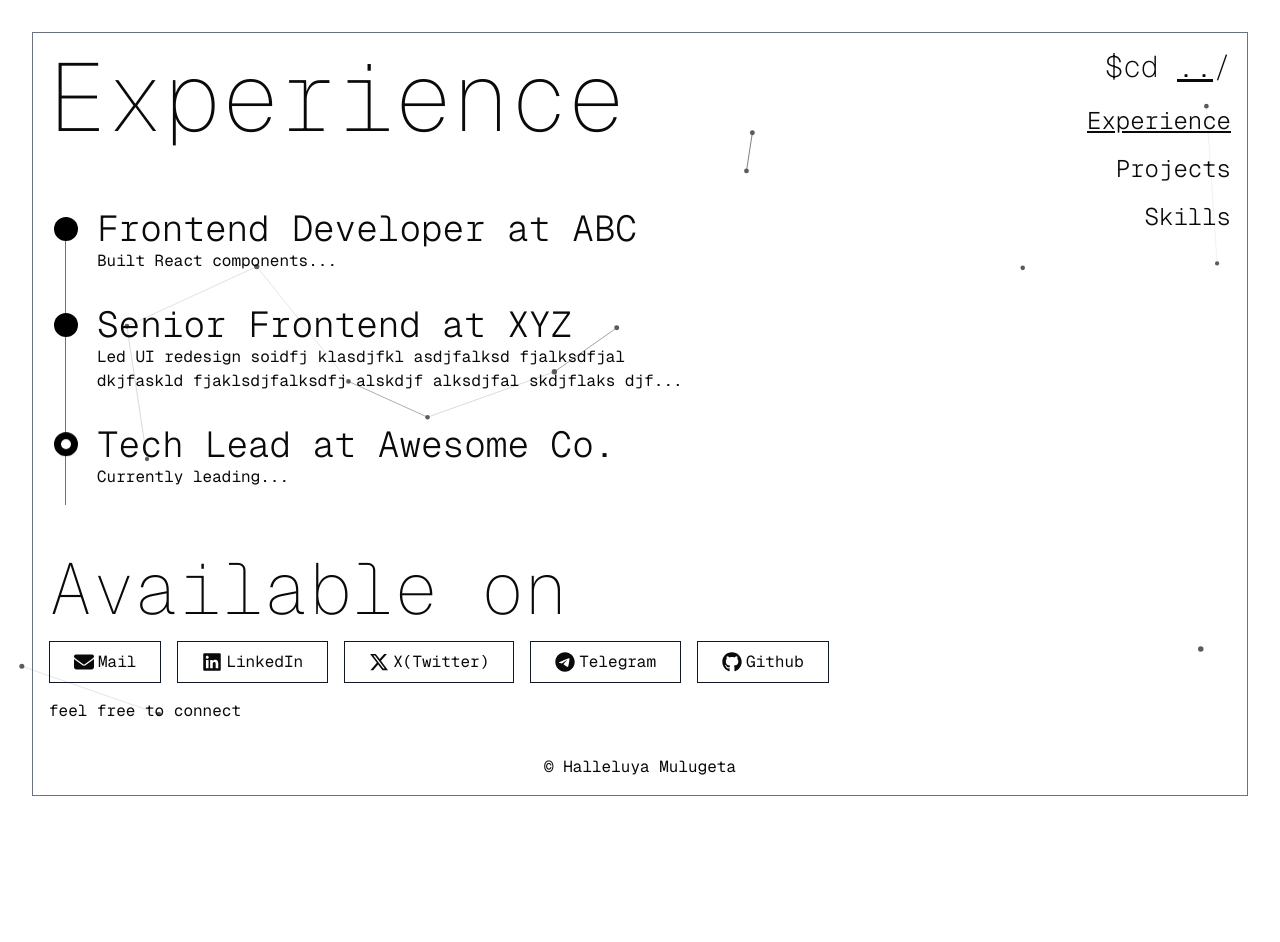
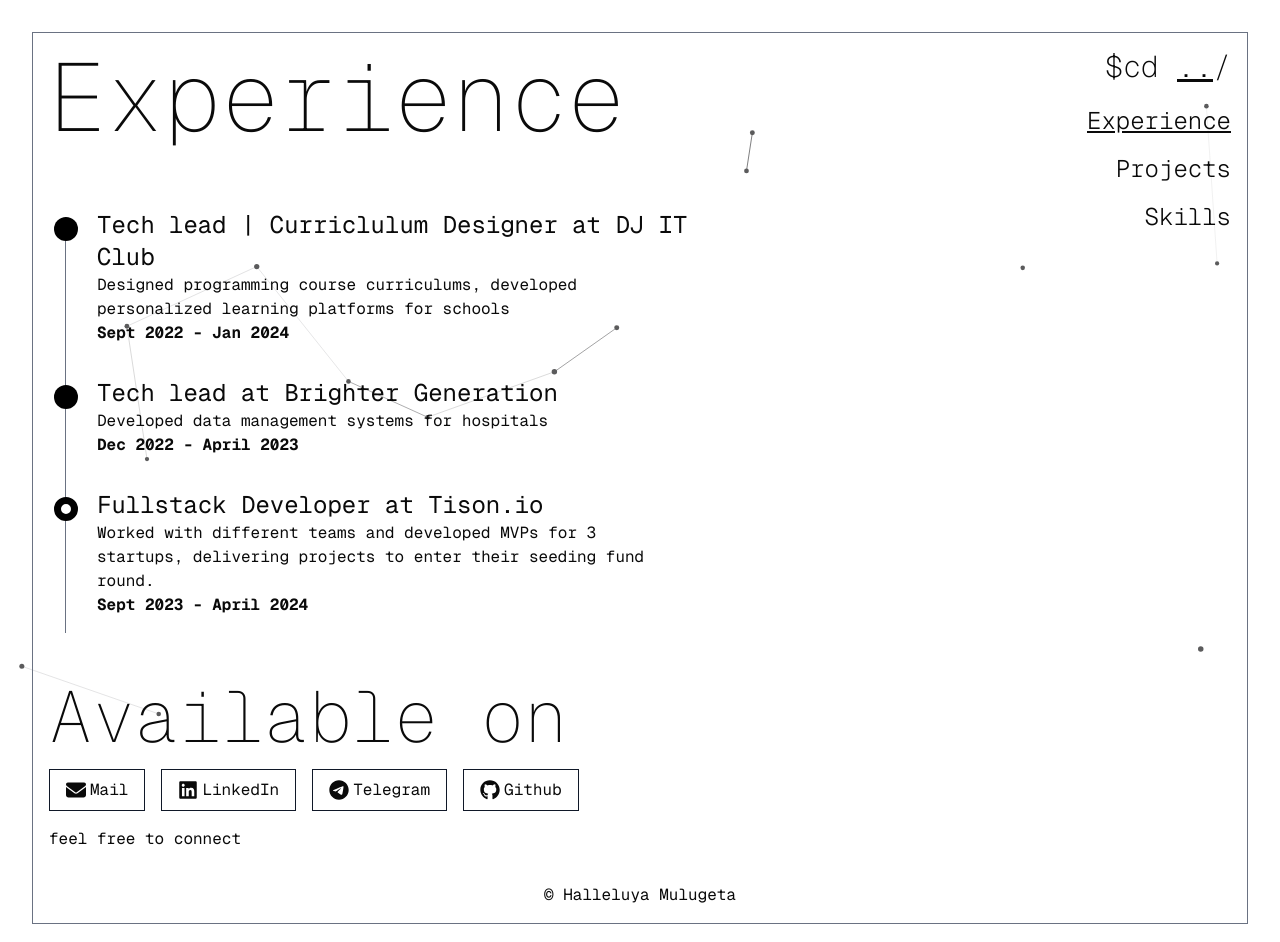
Before and after one commit to halleygz/Portfolio_v2, a Next.js app: page /experience in a window 1280 px wide. Shown: the top 942 px of the page. Before the commit the page ends 828 px from the top, so only its background shows below. Built offline with nearby package versions, Linux system fonts and the light colour scheme.

Commit message:
chore: clean up unused components and files

```diff
--- a/app/experience/page.tsx
+++ b/app/experience/page.tsx
@@ -5,20 +5,20 @@ import { ExperienceItemsProps } from "@/types/ComponentProps";
 export default function Experience() {
   const exps: ExperienceItemsProps[] = [
     {
-      title: "Frontend Developer at ABC",
-      description: "Built React components...",
-      duration: "Apr-June",
+      title: "Tech lead | Curriclulum Designer at DJ IT Club",
+      description: "Designed programming course curriculums, developed personalized learning platforms for schools",
+      duration: "Sept 2022 - Jan 2024",
     },
     {
-      title: "Senior Frontend at XYZ",
-      description: "Led UI redesign soidfj klasdjfkl asdjfalksd fjalksdfjal dkjfaskld fjaklsdjfalksdfj alskdjf alksdjfal skdjflaks djf...",
-      duration: "Apr-June",
+      title: "Tech lead at Brighter Generation",
+      description: "Developed data management systems for hospitals",
+      duration: "Dec 2022 - April 2023",
     },
     {
-      title: "Tech Lead at Awesome Co.",
-      description: "Currently leading...",
-      isCurrent: true,
-      duration: "Apr-June",
+      title: "Fullstack Developer at Tison.io",
+      description: "Worked with different teams and developed MVPs for 3 startups, delivering projects to enter their seeding fund round.",
+      duration: "Sept 2023 - April 2024",
+      isLatest: true,
     },
   ];
   return (
--- a/app/layout.tsx
+++ b/app/layout.tsx
@@ -4,7 +4,6 @@ import "./globals.css";
 import Footer from "@/components/Shared/Footer";
 import ParticlesAnim from "@/components/Animation/ParticlesAnim";
 import { Nav, NavSm } from "@/components/Shared/Nav";
-
 
 const geistMono = Geist_Mono({
   variable: "--font-geist-mono",
--- a/app/projects/page.tsx
+++ b/app/projects/page.tsx
@@ -5,25 +5,40 @@ import { ProjectCardProps } from "@/types/ComponentProps";
 export default function Projects() {
   const projects: ProjectCardProps[] = [
     {
-      title: "My Portfolio",
-      description: "A sleek portfolio built with Next.js.",
+      title: "Minigit",
+      description:
+        "Lightweight git like CLI tool. Includes features like commit, track and add files, view commit logs, branch management",
       imageUrl: "/globe.png",
-      technologies: ["JavaScript"],
-      link: "googa"
+      technologies: ["C++"],
+      link: ["https://github.com/halleygz/minigit"],
     },
     {
-      title: "E-commerce App",
-      description: "Full-stack store with Stripe integration.",
+      title: "Edu-Pulse",
+      description: "An ai powered adaptive learning platform",
       imageUrl: "/globe.png",
-      technologies: ["JavaScript"],
-      link: "googa"
+      technologies: [
+        "TypeScript",
+        "ExpressJS",
+        "MongoDB",
+        "NextJS",
+        "Gemni",
+        "Python",
+      ],
+      link: ["https://github.com/halleygz/edu-pulse"],
     },
     {
-      title: "Minigit",
-      description: "Full-stack store with Stripe integration.",
+      title: "Blogaa",
+      description: "Full stack blogging application with markdown support",
       imageUrl: "/globe.png",
-      technologies: ["JavaScript"],
-      link: "googa"
+      technologies: ["ReactJS", "JavaScript", "MongoDB"],
+      link: ["https://github.com/halleygz/blog-v3", "https://vercel.com"],
+    },
+    {
+      title: "Fusion Ai",
+      description: "Interactive  PDF document reader with ai assitant.",
+      imageUrl: "/globe.png",
+      technologies: ["NextJs", "TypeScript", "MongoDB", "Gemini"],
+      link: ["https://github.com/halleygz/blog-v3",],
     },
   ];
   return (
@@ -31,7 +46,7 @@ export default function Projects() {
       <header className="mb-6 sm:mb-8 lg:mb-12">
         <Heading content="Projects" />
       </header>
-      <ProjectList projectLists={projects}/>
+      <ProjectList projectLists={projects} />
     </div>
   );
 }
--- a/app/skills/page.tsx
+++ b/app/skills/page.tsx
@@ -5,12 +5,12 @@ import { SkillCardProps } from "@/types/ComponentProps";
 export default function Skills() {
   const skills:SkillCardProps[] = [
     {
-      setName: "Languages",
-      set: [ "JavaScript", "TypeScript", "Python", "C++", "Go", "HTML", "CSS","SQL"]
+      setName: "Languages and Tools",
+      set: ["JavaScript", "TypeScript", "Python", "C++", "Bash", "SQL", "Matplotlib", "Pandas", "Github Actions", "Docker", "HTML", "CSS"]
     },
     {
-      setName: "Front end",
-      set: ["ReactJS", "Tailwindcss"]
+      setName: "Front end and Design",
+      set: ["NextJS", "Tailwindcss", "Figma"]
     },
     {
       setName: "Back end",
--- a/components/Experience/ExperienceItem.tsx
+++ b/components/Experience/ExperienceItem.tsx
@@ -6,7 +6,6 @@ const ExperienceItem: React.FC<ExperienceItemsProps> = ({
   description,
   isCurrent,
   duration,
-  skills,
   isLatest,
 }) => {
   return (
@@ -20,10 +19,10 @@ const ExperienceItem: React.FC<ExperienceItemsProps> = ({
       </div>
 
       <div className="ml-4 mb-8">
-        <h3 className="font-semibold text-xl lg:font-light lg:text-4xl">{title}</h3>
+        <h3 className="font-semibold text-xl lg:font-normal lg:text-2xl">{title}</h3>
         <p>{description}</p>
-        <div className="hidden">
-          {duration} {skills}
+        <div className="">
+          <p className="font-bold">{duration}</p>
         </div>
       </div>
     </div>
--- a/components/Experience/ExperienceTimeline.tsx
+++ b/components/Experience/ExperienceTimeline.tsx
@@ -17,7 +17,6 @@ const ExperienceTimeline: React.FC<ExperienceProps> = ({ experiences }) => {
             duration={exp.duration}
             isCurrent={exp.isCurrent}
             isLatest={exp.isLatest}
-            skills={exp.skills}
             key={exp.title}
           />
         ))}
--- a/components/Projects/ProjectCard.tsx
+++ b/components/Projects/ProjectCard.tsx
@@ -1,22 +1,45 @@
-import { ProjectCardProps } from '@/types/ComponentProps'
+import { ProjectCardProps } from "@/types/ComponentProps";
+import Button from "../Shared/Button";
+import Link from "next/link";
+import { FaGithub, FaGlobe } from "react-icons/fa6";
 
-const ProjectCard:React.FC<ProjectCardProps> = ({
-    title,
-    description,
-    imageUrl,
-    technologies,
-    link,
+const ProjectCard: React.FC<ProjectCardProps> = ({
+  title,
+  description,
+  imageUrl,
+  technologies,
+  link,
 }) => {
   return (
-    <div className="border border-gray-800 overflow-hidden hover:translate-x-1 hover:translate-y-1 transition font-mono">
-      <img src={imageUrl} alt={title} className="w-full h-54 object-cover"/>
+    <div className="flex flex-col gap-4 justify-between border border-gray-800 overflow-hidden hover:translate-x-1 hover:-translate-y-1 transition-all font-mono">
+      <div className="hidden">
+        <img src={imageUrl} alt={title} className="w-full h-54 object-cover" />
+      </div>
+      <h3 className="font-semibold text-lg p-4">{title}</h3>{" "}
       <div className="p-4">
-        <h3 className="font-semibold text-lg">{title}</h3>
         <p className="">{description}</p>
-        <div className='hidden'>{technologies} {link}</div>
+        <div className="flex gap-2 flex-wrap my-2">
+          {technologies.map((tech, key) => (
+            <Button key={key}>{tech}</Button>
+          ))}
+        </div>
+        <div className="flex gap-2">
+          <Link href={link[0]} target="blank">
+            <Button className="flex justify-center align-middle cursor-pointer">
+              <FaGithub size={20} style={{ verticalAlign: "middle" }} />
+            </Button>
+          </Link>
+          {link[1] && (
+            <Link href={`${link[1]}`} target="blank">
+              <Button className="flex justify-center align-middle cursor-pointer">
+                <FaGlobe size={20} style={{ verticalAlign: "middle" }} />
+              </Button>
+            </Link>
+          )}
+        </div>
       </div>
     </div>
-  )
-}
+  );
+};
 
-export default ProjectCard
+export default ProjectCard;
--- a/components/Shared/Button.tsx
+++ b/components/Shared/Button.tsx
@@ -10,7 +10,7 @@ const Button: React.FC<BtnProps> = ({
   return (
     <button
       type={type}
-      className={`border-solid border-1 border-gray-900 px-4 md:px-6 py-2 focus:outline-none focus:ring-2 focus:ring-gray-200 focus:ring-offset-1 md:min-w-24 ${className}`}
+      className={`border-solid border-1 border-gray-900 px-4 md:px-4 py-2 focus:outline-none focus:ring-2 focus:ring-gray-200 focus:ring-offset-1 ${className}`}
       aria-pressed={props["aria-pressed"]}
       {...props}
     >
--- a/components/Shared/Footer.tsx
+++ b/components/Shared/Footer.tsx
@@ -3,10 +3,10 @@ import Button from "./Button";
 import {
   FaLinkedin,
   FaEnvelope,
-  FaXTwitter,
   FaTelegram,
   FaGithub,
 } from "react-icons/fa6";
+import Link from "next/link";
 
 const Footer = () => {
   return (
@@ -14,26 +14,33 @@ const Footer = () => {
       <div className="w-full font-mono">
         <h1 className="text-3xl lg:text-7xl font-thin mb-4">Available on</h1>
         <div className="flex flex-wrap justify-bewteen gap-4 w-full">
+          <Link href={"mailto:halleluya.mulugeta@gmail.com"} className="cursor-pointer">
             <Button className="flex justify-center items-center align-middle gap-1">
               <FaEnvelope size={20} style={{ verticalAlign: "middle" }} />
               <span className="hidden sm:inline">Mail</span>
             </Button>
+          </Link>
+
+          <Link href={"https://linkedin.com/in/halleluya-mulugeta"} target="blank" className="cursor-pointer">
             <Button className="flex justify-center items-center align-middle gap-1">
               <FaLinkedin size={20} style={{ verticalAlign: "middle" }} />
               <span className="hidden sm:inline">LinkedIn</span>
             </Button>
-          <Button className="flex justify-center items-center align-middle gap-1">
-            <FaXTwitter size={20} style={{ verticalAlign: "middle" }} />
-            <span className="hidden sm:inline"> X(Twitter)</span>
-          </Button>
+          </Link>
+
+          <Link href={"https://t.me/halle_mulugeta"} target="blank" className="cursor-pointer">
             <Button className="flex justify-center items-center align-middle gap-1">
               <FaTelegram size={20} style={{ verticalAlign: "middle" }} />
               <span className="hidden sm:inline">Telegram</span>
             </Button>
+          </Link>
+
+          <Link href={"https://github.com/halleygz"} target="blank" className="cursor-pointer">
             <Button className="hidden lg:flex justify-center items-center align-middle gap-1">
               <FaGithub size={20} style={{ verticalAlign: "middle" }} />
               <span className="hidden sm:inline">Github</span>
             </Button>
+          </Link>
         </div>
         <p className="font-mono mt-4 mb-8">feel free to connect</p>
       </div>
--- a/types/ComponentProps.ts
+++ b/types/ComponentProps.ts
@@ -22,7 +22,6 @@ interface ExperienceItemsProps {
   title: string;
   description: string;
   isCurrent?: boolean;
-  skills?: string[];
   duration: string;
   isLatest?: boolean;
 }
@@ -42,7 +41,7 @@ interface ProjectCardProps {
   title: string;
   description: string;
   imageUrl: string;
-  link?: string;
+  link: string[];
   technologies: string[];
 }
 
```
Lines whose indentation alone changed are shown as unchanged.
